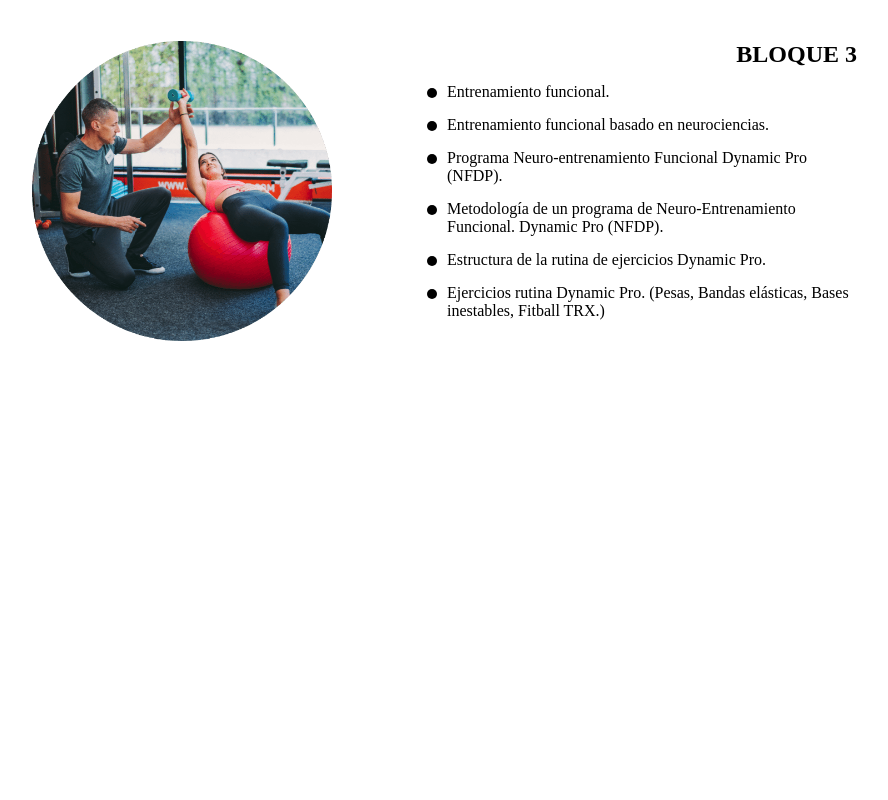
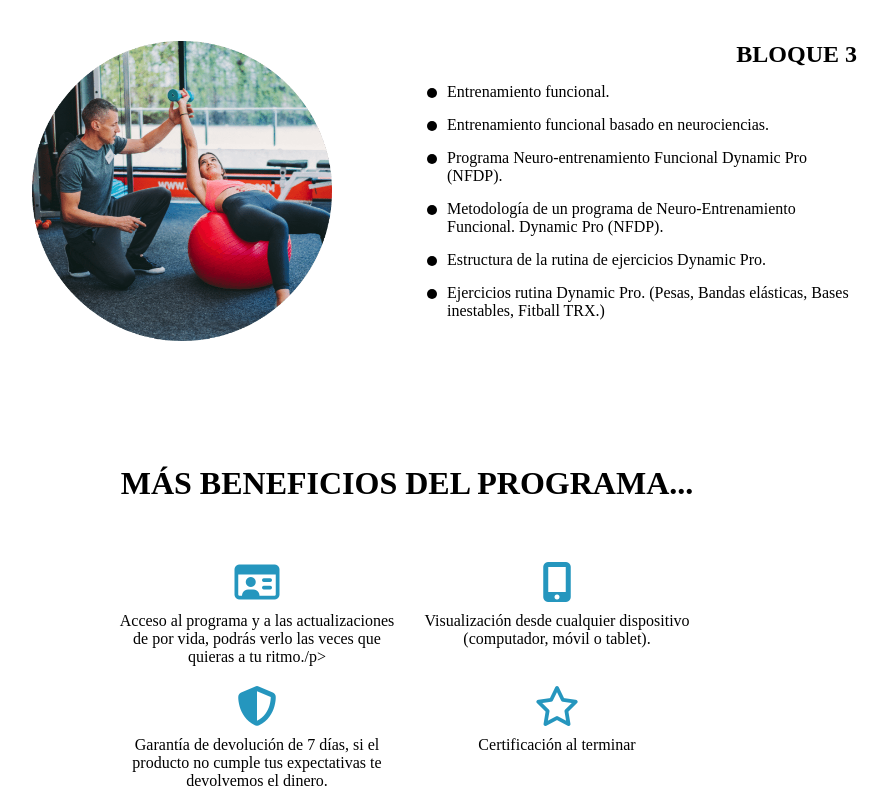
Before and after one commit to guidobtg97/neuro-entrenamiento, a plain HTML site: page index.html in a window 1280 px wide. Shown: the part 3111-3911 px from the top of the page, without its empty margins (233-1121 px from the left). Before the commit the page ends 3476 px from the top, so only its background shows below. Drawn offline with Linux system fonts and the light colour scheme.

Commit message:
mas beneficios iconos

```diff
--- a/index.html
+++ b/index.html
@@ -5,6 +5,8 @@
     <meta http-equiv="X-UA-Compatible" content="IE=edge">
     <meta name="viewport" content="width=device-width, initial-scale=1.0">
     <link rel="stylesheet" href="styles.css">
+    <script src="https://kit.fontawesome.com/712725c422.js" crossorigin="anonymous"></script>
+
     <title>Cursos</title>
 </head>
 <body>
@@ -109,6 +111,25 @@
                     </ul>
                 </div>
             </div>
+            <div id="more-benefits">
+                <h1>MÁS BENEFICIOS DEL PROGRAMA...</h1>
+                <div class="icon-container">
+                    <i class="fa-sharp fa-regular fa-id-card"></i>
+                    <p>Acceso al programa y a las actualizaciones de por vida, podrás verlo las veces que quieras a tu ritmo./p>
+                  </div>
+                  <div class="icon-container">
+                    <i class="fas fa-mobile-alt"></i>
+                    <p>Visualización desde cualquier dispositivo (computador, móvil o tablet).</p>
+                  </div>
+                  <div class="icon-container">
+                    <i class="fas fa-shield-alt"></i>
+                    <p>Garantía de devolución de 7 días, si el producto no cumple tus expectativas te devolvemos el dinero.</p>
+                  </div>
+                  <div class="icon-container">
+                    <i class="fa-regular fa-star"></i>
+                    <p>Certificación al terminar</p>
+                  </div>
+            </div>
         </div>
     </div>
 
--- a/styles.css
+++ b/styles.css
@@ -337,3 +337,46 @@
     left: -15px;
   }
 }
+#more-benefits {
+  display: flex;
+  flex-wrap: wrap;
+  justify-content: center;
+  align-items: center;
+  text-align: center;
+  margin-top: 100px;
+  max-width: 800px; /* Ajusta el ancho máximo según tus necesidades */
+  margin-left: auto;
+  margin-right: auto;
+}
+
+#more-benefits h1 {
+  width: 100%;
+  margin-bottom: 50px;
+}
+
+.icon-container {
+  flex-basis: calc(50% - 20px); /* Resta el espacio de margen entre los elementos */
+  max-width: 300px;
+  box-sizing: border-box;
+  padding: 10px;
+  text-align: center;
+  height: 124px;
+}
+
+.icon-container i {
+  display: block;
+  font-size: 40px;
+  margin-bottom: 10px;
+  color: #2596be;
+}
+
+.icon-container p {
+  margin-top: 0;
+  text-align: center;
+}
+
+@media (max-width: 768px) {
+  .icon-container {
+    flex-basis: 100%;
+  }
+}
```
